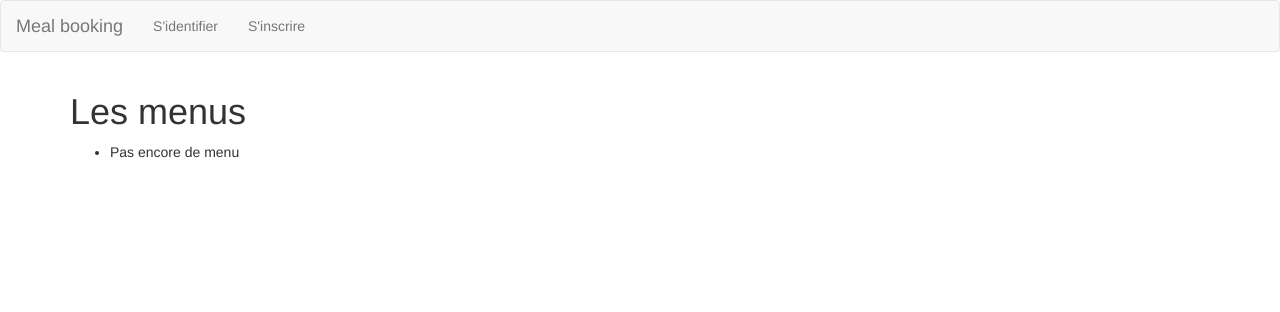
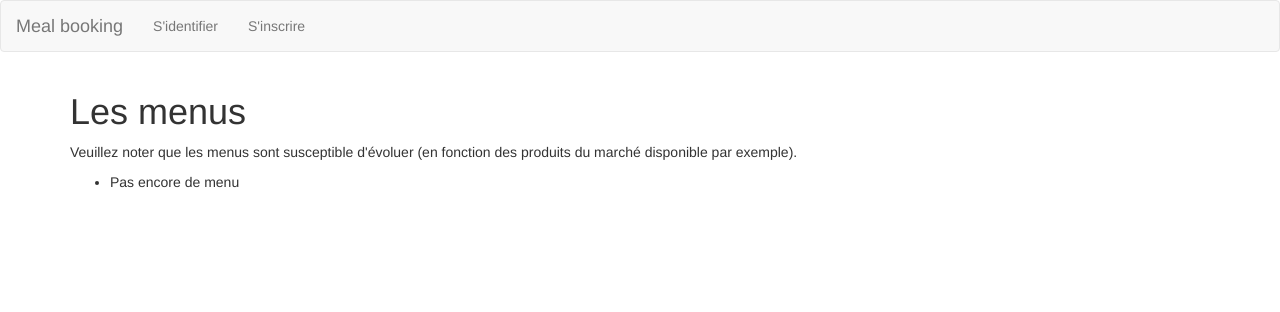
Before and after one commit to buxx/meal, a Django app: template meal/templates/menu_list.html in a window 1280 px wide. Shown: the top 312 px of the page. Run offline with Django 3.2, Linux system fonts and the light colour scheme; the template is opened without the code that fills it, so the values that code supplies are empty; parts of the project's set-up code (start-up, migrations or seed data) failed here and were passed over; some libraries are stand-ins or nearby versions.

Commit message:
menus peuvent changer

```diff
--- a/meal/templates/menu_list.html
+++ b/meal/templates/menu_list.html
@@ -4,6 +4,12 @@
 {% block content %}
 
     <h1>{% trans 'Les menus' %}</h1>
+
+    <p>
+        {% blocktrans %}
+            Veuillez noter que les menus sont susceptible d'évoluer (en fonction des produits du marché disponible par exemple).
+        {% endblocktrans %}
+    </p>
 
     <ul>
         {% for menu in object_list %}
```
